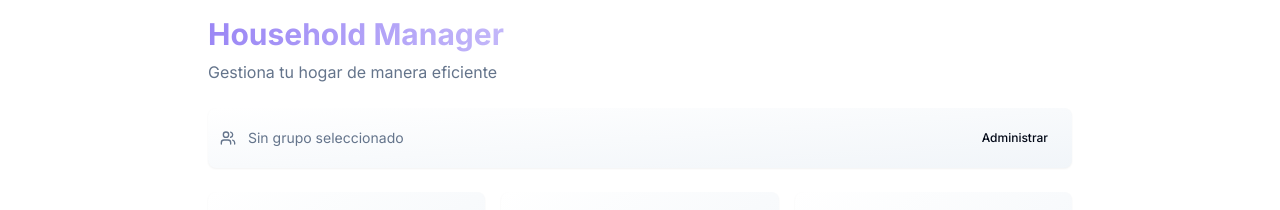
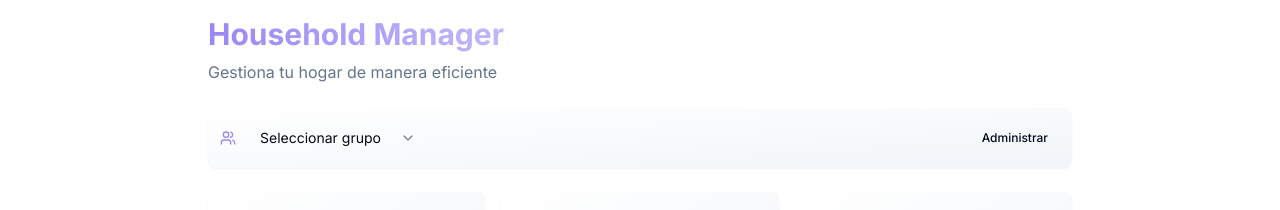
Before and after one commit to marlon19991/househarmony-manager, a React (Vite) app: page / in a window 1280 px wide. Shown: the top 210 px of the page. Built offline with nearby package versions, Linux system fonts and the light colour scheme.

Commit message:
Add group selection feature
Implement a modern and intuitive group selection interface on the homepage to enhance user experience.
[skip gpt_engineer]

```diff
--- a/src/components/Groups/GroupSelector.tsx
+++ b/src/components/Groups/GroupSelector.tsx
@@ -3,30 +3,61 @@ import { Users } from "lucide-react";
 import useGroupStore from "@/stores/useGroupStore";
 import { Button } from "@/components/ui/button";
 import { Link } from "react-router-dom";
+import {
+  Select,
+  SelectContent,
+  SelectItem,
+  SelectTrigger,
+  SelectValue,
+} from "@/components/ui/select";
 
 export const GroupSelector = () => {
-  const { selectedGroup } = useGroupStore();
+  const { selectedGroup, groups, setSelectedGroup } = useGroupStore();
+
+  const handleGroupChange = (groupId: string) => {
+    const group = groups.find((g) => g.id === parseInt(groupId));
+    setSelectedGroup(group || null);
+  };
 
   return (
     <Card className="p-3 mb-4 bg-gradient-to-br from-background to-muted border-none">
-      <div className="flex items-center justify-between">
-        {selectedGroup ? (
-          <div className="flex items-center gap-3">
-            <Users className="w-4 h-4 text-primary" />
-            <div>
-              <p className="font-medium text-sm">{selectedGroup.name}</p>
-              <p className="text-xs text-muted-foreground">
-                {selectedGroup.members.length} miembro
-                {selectedGroup.members.length !== 1 ? "s" : ""}
-              </p>
-            </div>
-          </div>
-        ) : (
-          <div className="flex items-center gap-3">
-            <Users className="w-4 h-4 text-muted-foreground" />
-            <p className="text-sm text-muted-foreground">Sin grupo seleccionado</p>
-          </div>
-        )}
+      <div className="flex items-center justify-between gap-4">
+        <div className="flex items-center gap-3">
+          <Users className="w-4 h-4 text-primary" />
+          <Select
+            value={selectedGroup?.id?.toString()}
+            onValueChange={handleGroupChange}
+          >
+            <SelectTrigger className="w-[180px] h-8 text-sm border-none bg-transparent hover:bg-accent/50 transition-colors">
+              <SelectValue
+                placeholder="Seleccionar grupo"
+                className="text-sm"
+              />
+            </SelectTrigger>
+            <SelectContent>
+              {groups.map((group) => (
+                <SelectItem
+                  key={group.id}
+                  value={group.id.toString()}
+                  className="text-sm"
+                >
+                  <div className="flex flex-col">
+                    <span>{group.name}</span>
+                    <span className="text-xs text-muted-foreground">
+                      {group.members.length} miembro
+                      {group.members.length !== 1 ? "s" : ""}
+                    </span>
+                  </div>
+                </SelectItem>
+              ))}
+              {groups.length === 0 && (
+                <SelectItem value="empty" disabled>
+                  No hay grupos disponibles
+                </SelectItem>
+              )}
+            </SelectContent>
+          </Select>
+        </div>
 
         <Link to="/settings">
           <Button variant="ghost" size="sm" className="text-xs">
```
